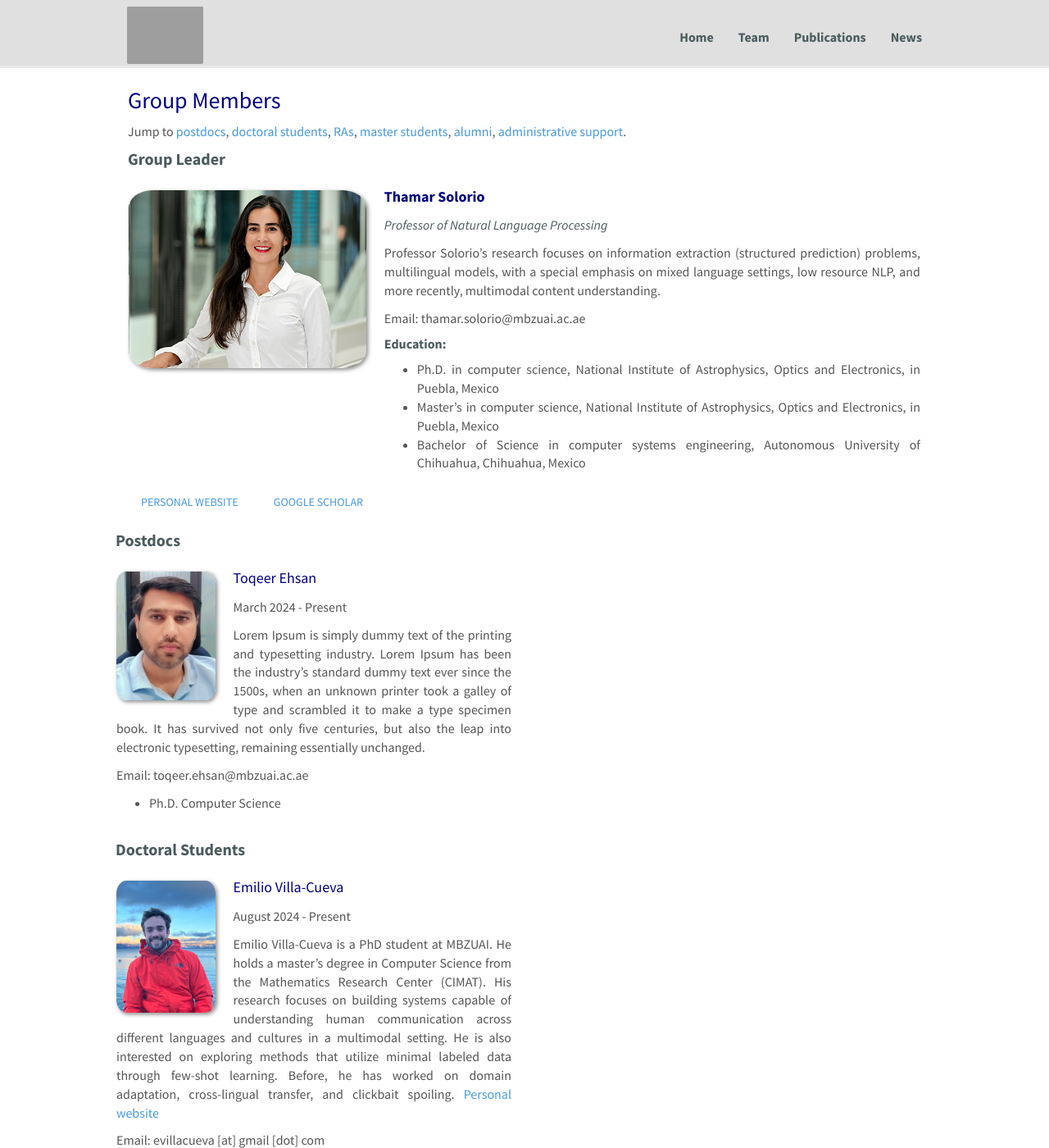
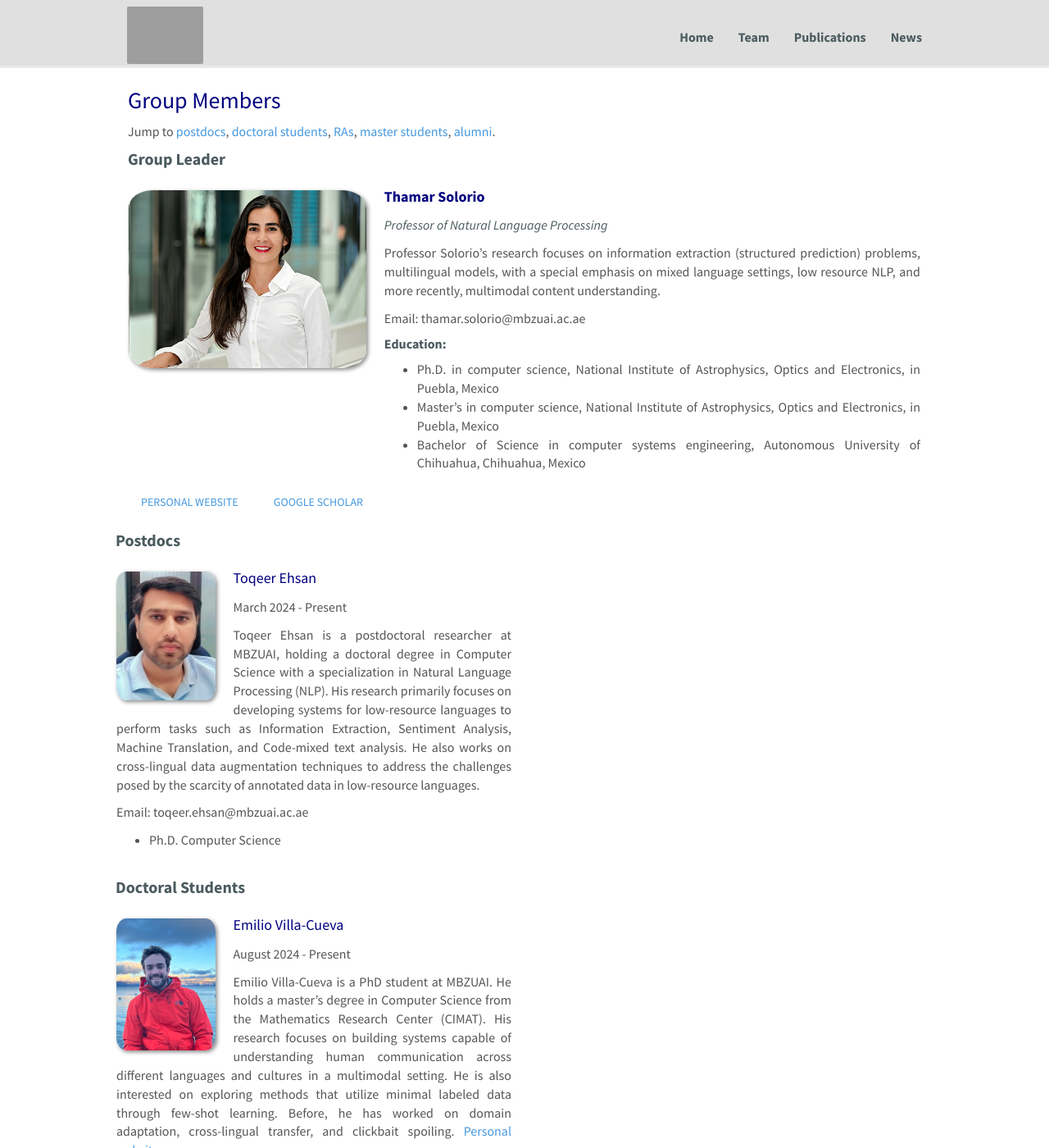
Before and after one commit to RiTUAL-MBZUAI/web, a Jekyll site: the page built from _pages/team.md, in a window 1280 px wide and 1400 px high. Shown: the whole window at 82% size. Built offline with Jekyll 4.4.1, drawn with Linux system fonts in a browser that asks for light colours; nearby versions of some CDN libraries.

```diff
--- a/_data/postdocs.yml
+++ b/_data/postdocs.yml
@@ -1,7 +1,7 @@
 - name: Toqeer Ehsan
   photo: toqeer.jpg
   duration:  March 2024 - Present
-  info: Lorem Ipsum is simply dummy text of the printing and typesetting industry. Lorem Ipsum has been the industry's standard dummy text ever since the 1500s, when an unknown printer took a galley of type and scrambled it to make a type specimen book. It has survived not only five centuries, but also the leap into electronic typesetting, remaining essentially unchanged.
+  info: Toqeer Ehsan is a postdoctoral researcher at MBZUAI, holding a doctoral degree in Computer Science with a specialization in Natural Language Processing (NLP). His research primarily focuses on developing systems for low-resource languages to perform tasks such as Information Extraction, Sentiment Analysis, Machine Translation, and Code-mixed text analysis. He also works on cross-lingual data augmentation techniques to address the challenges posed by the scarcity of annotated data in low-resource languages.
   email: toqeer.ehsan@mbzuai.ac.ae
   number_educ: 1
   education1: Ph.D. Computer Science
--- a/_pages/team.md
+++ b/_pages/team.md
@@ -9,7 +9,7 @@
 <h3>Group Members</h3>
 
 <!--Jump to [staff](#staff), [master and bachelor students](#master-and-bachelor-students), [alumni](#alumni), [administrative support](#administrative-support). -->
-Jump to [postdocs](#postdocs), [doctoral students](#doctoral-students), [RAs](#research-assistants), [master students](#master-and-bachelor-students), [alumni](#alumni), [administrative support](#administrative-support).
+Jump to [postdocs](#postdocs), [doctoral students](#doctoral-students), [RAs](#research-assistants), [master students](#master-and-bachelor-students), [alumni](#alumni).
 
 <h4 id="staff">Group Leader</h4>
 {% assign number_printed = 0 %}
```
